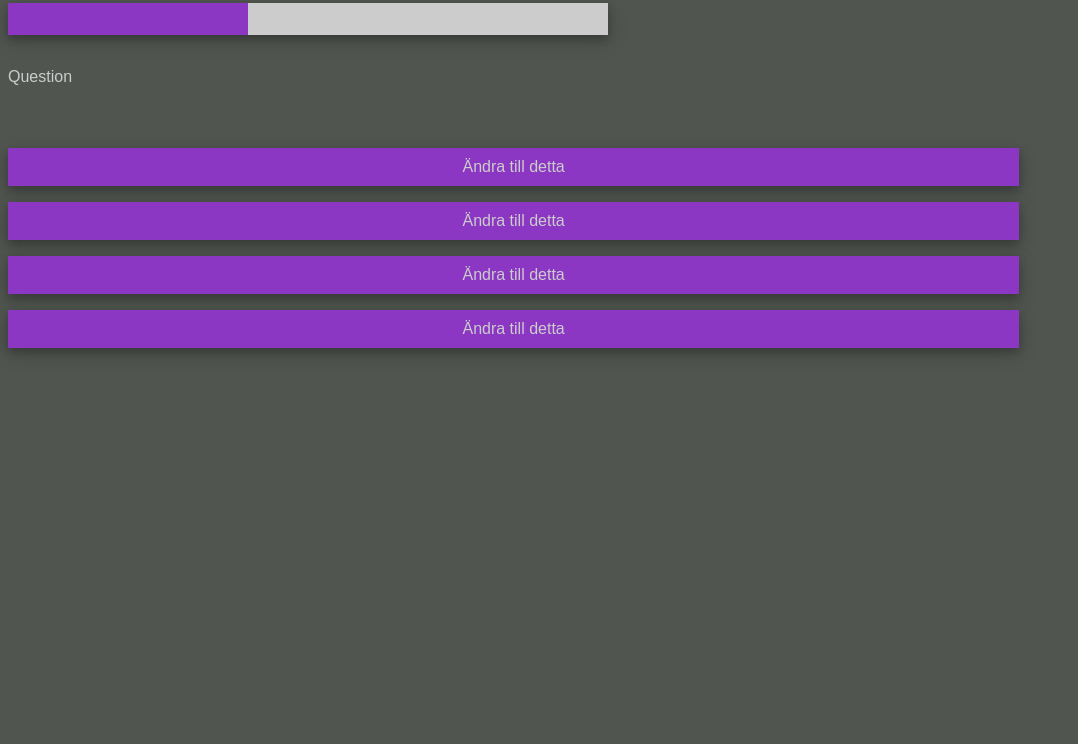
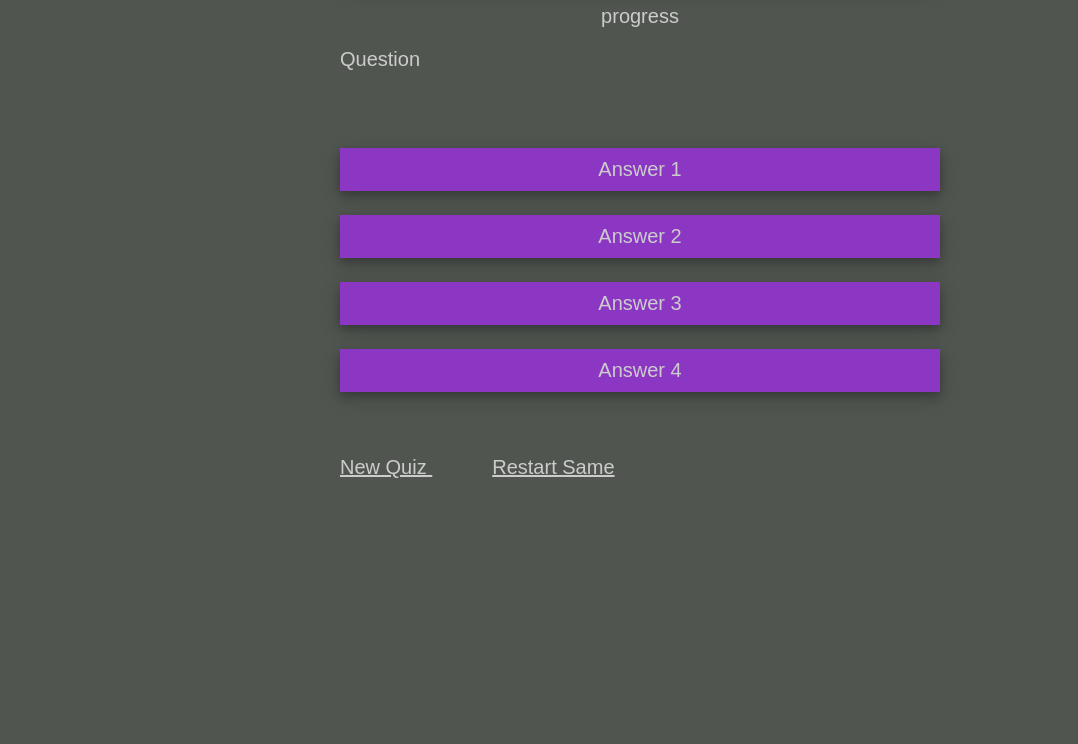
Before and after one commit to vargen2/WebLab1, a plain HTML site: page quiz.html in a window 1280 px wide. Shown: the part 56-800 px from the top of the page, without its empty margins (0-1078 px from the left). Drawn offline with Linux system fonts and the light colour scheme; no server answers.

Commit message:
styleing

```diff
--- a/main.css
+++ b/main.css
@@ -1,20 +1,15 @@
+* {
+    font-size: 20px;
+}
+
 body {
     font-family: Arial, Helvetica, sans-serif;
     background-color: rgb(80, 85, 80);
     color: rgb(204, 204, 204);
 }
 
-
-
 section {
     margin-block-end: 1em;
-}
-
-.formElement {
-    margin-block-end: 1em;
-    margin-right: 1em;
-    width: 80%;
-    min-width: 600px;
 }
 
 progress {
@@ -35,27 +30,9 @@ progress::-webkit-progress-value {
     background-color: rgb(139, 55, 196);
 }
 
-#question {
-    height: 4em;
-}
-
-.card {
-    box-shadow: 0 4px 8px 0 rgba(0, 0, 0, 0.2), 0 6px 20px 0 rgba(0, 0, 0, 0.19);
-}
-
-@media only screen and (max-width: 600px) {
-    .formElement {
-        margin-block-end: 1em;
-        margin-right: 1em;
-        width: 100%;
-        max-width: 600px;
-    }
-}
-
 button {
     display: inline-block;
     padding: 8px 16px;
-    font-size: 1em;
     cursor: pointer;
     text-align: center;
     text-decoration: none;
@@ -74,3 +51,54 @@ button:hover {
 button:active {
     transform: translateY(4px);
 }
+
+nav {
+    margin-block-start: 2em;
+    margin-block-end: 1em;
+    height: 2em;
+}
+
+#question {
+    height: 4em;
+}
+
+nav:first-of-type a {
+    margin-right: 3em;
+    margin-bottom: 1em;
+}
+
+.navItem {
+    width: 150px;
+    color: rgb(204, 204, 204);
+}
+
+.navItem:hover {
+    color: #fff;
+}
+
+.centered {
+    text-align: center;
+}
+
+.card {
+    box-shadow: 0 4px 8px 0 rgba(0, 0, 0, 0.2), 0 6px 20px 0 rgba(0, 0, 0, 0.19);
+}
+
+@media only screen and (max-width: 600px) {
+    .formElement {
+        margin-block-end: 1.2em;
+        width: 100%;
+        max-width: 600px;
+    }
+}
+
+@media only screen and (min-width: 601px) {
+    body {
+        width: 600px;
+        margin: auto;
+    }
+    .formElement {
+        margin-block-end: 1.2em;
+        width: 600px;
+    }
+}
--- a/main.js
+++ b/main.js
@@ -12,7 +12,7 @@ function shuffle(a) {
 }
 
 async function loader() {
-    var url = 'https://opentdb.com/api.php?amount=10&type=multiple'
+    //var url = 'https://opentdb.com/api.php?amount=10&type=multiple'
     const res = await fetch(url)
     const json = await res.json()
     return json.results
--- a/index.html
+++ b/quiz.html
@@ -12,14 +12,14 @@
 
 <body>
     <header>
-        <h3>Quiz</h3>
+
     </header>
     <main>
         <section>
             <progress class="card" id="progressBar" value="4" max="10">
             </progress>
-            <div id="progress">
-
+            <div id="progress" class="centered">
+                progress
             </div>
         </section>
         <section>
@@ -28,15 +28,18 @@
             </div>
         </section>
         <section>
-            <button id="button1" class="formElement" onclick="answerFunc(0)">Ändra till detta</button>
-            <button id="button2" class="formElement" onclick="answerFunc(1)">Ändra till detta</button>
-            <button id="button3" class="formElement" onclick="answerFunc(2)">Ändra till detta</button>
-            <button id="button4" class="formElement" onclick="answerFunc(3)">Ändra till detta</button>
-        </section>
-        <div id="response">
+            <button id="button1" class="formElement" onclick="answerFunc(0)">Answer 1</button>
+            <button id="button2" class="formElement" onclick="answerFunc(1)">Answer 2</button>
+            <button id="button3" class="formElement" onclick="answerFunc(2)">Answer 3</button>
+            <button id="button4" class="formElement" onclick="answerFunc(3)">Answer 4</button>
+            </section4 <div id="Response">
 
-        </div>
+            </div>
     </main>
+    <nav>
+        <a href="index.html" class="navItem">New Quiz</button>
+        <a href="quiz.html" class="navItem" >Restart Same</button>
+    </nav>
 
 </body>
 
```
